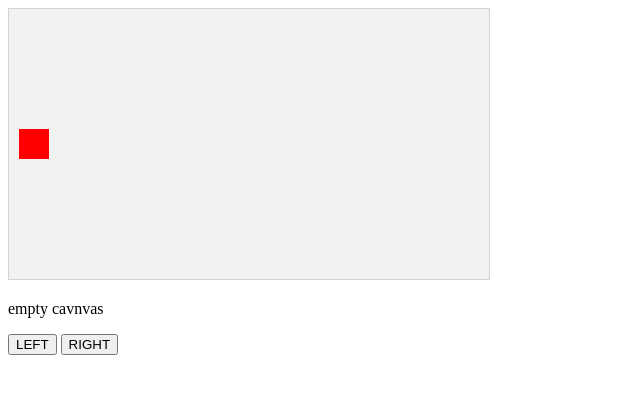
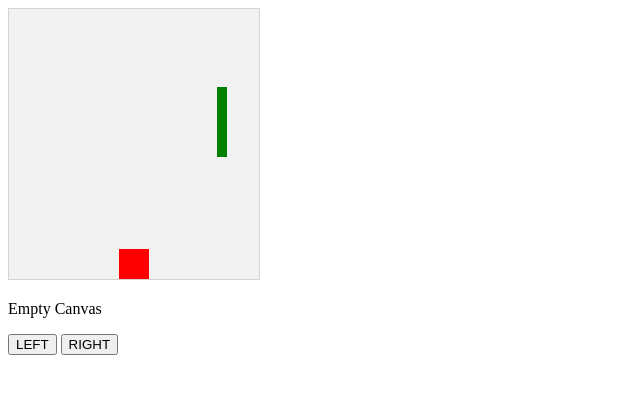
Before and after one commit to johnf008/catch_the_green_circle, a plain HTML site: page index.html in a window 1280 px wide. Shown: the whole page, without its empty margins (0-640 px from the left). Drawn offline with Linux system fonts and the light colour scheme.

Commit message:
Attempted to make a custom shape collide, but couldn't :( I'm going to try a way to make image urls shorter

```diff
--- a/index.html
+++ b/index.html
@@ -3,7 +3,6 @@
 <head>
     <meta name="viewport" content="width=device-width, initial-scale=1.0">
     <title>Document</title>
-
     <style>
         canvas{
             border: 1px solid #d3d3d3;
@@ -14,21 +13,20 @@
 <body onload="startGame()">
     <script>
         var myGamePiece;
+        var myObstacle;
 
         function startGame() {
-            myGamePiece = new component(30, 30, "red", 10, 120);
+            myGamePiece = new component(30, 30, "red", 125 - 15, 240);
+            myObstacle = new component(10, 70, "green", 125 - 5, 0);
             myGameArea.start();
         }
 
         var myGameArea = {
-            canvas:
-        document.createElement("canvas"),
+            canvas: document.createElement("canvas"),
             start: function(){
-            this.canvas.width = 480;
+                this.canvas.width = 250;
                 this.canvas.height = 270;
-            this.context =
-        this.canvas.getContext("2d");
-
+                this.context = this.canvas.getContext("2d");
                 document.body.insertBefore(this.canvas, document.body.childNodes[0]);
                 this.interval = setInterval(updateGameArea, 20);
             },
@@ -43,20 +41,50 @@
             this.speedX = 0;
             this.x = x;
             this.y = y;
+
+
             this.update = function(){
                 ctx = myGameArea.context;
                 ctx.fillStyle = color;
                 ctx.fillRect(this.x, this.y, this.width, this.height);
                 }
+
+
             this.newPos = function(){
                 this.x += this.speedX;
+            }
+
+            this.crashWith = function(otherobj){
+                var myleft = this.x;
+                var myright = this.x + this.width;
+                var mytop = this.y;
+                var mybottom = this.y + this.height;
+                var otherleft = otherobj.x;
+                var otherright = otherobj.x + otherobj.width;
+                var othertop = otherobj.y;
+                var otherbottom = otherobj.y + otherobj.height;
+
+                if (mybottom > othertop &&
+                    mytop < otherbottom &&
+                    myright > otherleft &&
+                    myleft < otherright) {
+                    return true;
+                }
+                return false;
             }
         }
 
         function updateGameArea(){
+            if (myGamePiece.crashWith(myObstacle)){
+                myObstacle.y = 0;
+                myObstacle.x = Math.floor(Math.random() * (myGameArea.canvas.width - myObstacle.width));
+            } else {
                 myGameArea.clear();
+                myObstacle.y += 1;
+                myObstacle.update();
                 myGamePiece.newPos();
                 myGamePiece.update();
+            }
         }
 
         function moveleft(){
@@ -64,15 +92,14 @@
         }
 
         function moveRight(){
-            myGamePiece.speedX += 1
+            myGamePiece.speedX += 1;
         }
 
         function stopMove(){
             myGamePiece.speedX = 0;
-            myGamePiece.speedY = 0;
         }
     </script>
-    <p>empty cavnvas</p>
+    <p>Empty Canvas</p>
     <button onmousedown="moveleft()" onmouseup="stopMove()" ontouchstart="moveleft()">LEFT</button>
     <button onmousedown="moveRight()" onmouseup="stopMove()" ontouchstart="moveRight()">RIGHT</button>
 </body>
```
Lines whose indentation alone changed are shown as unchanged.
